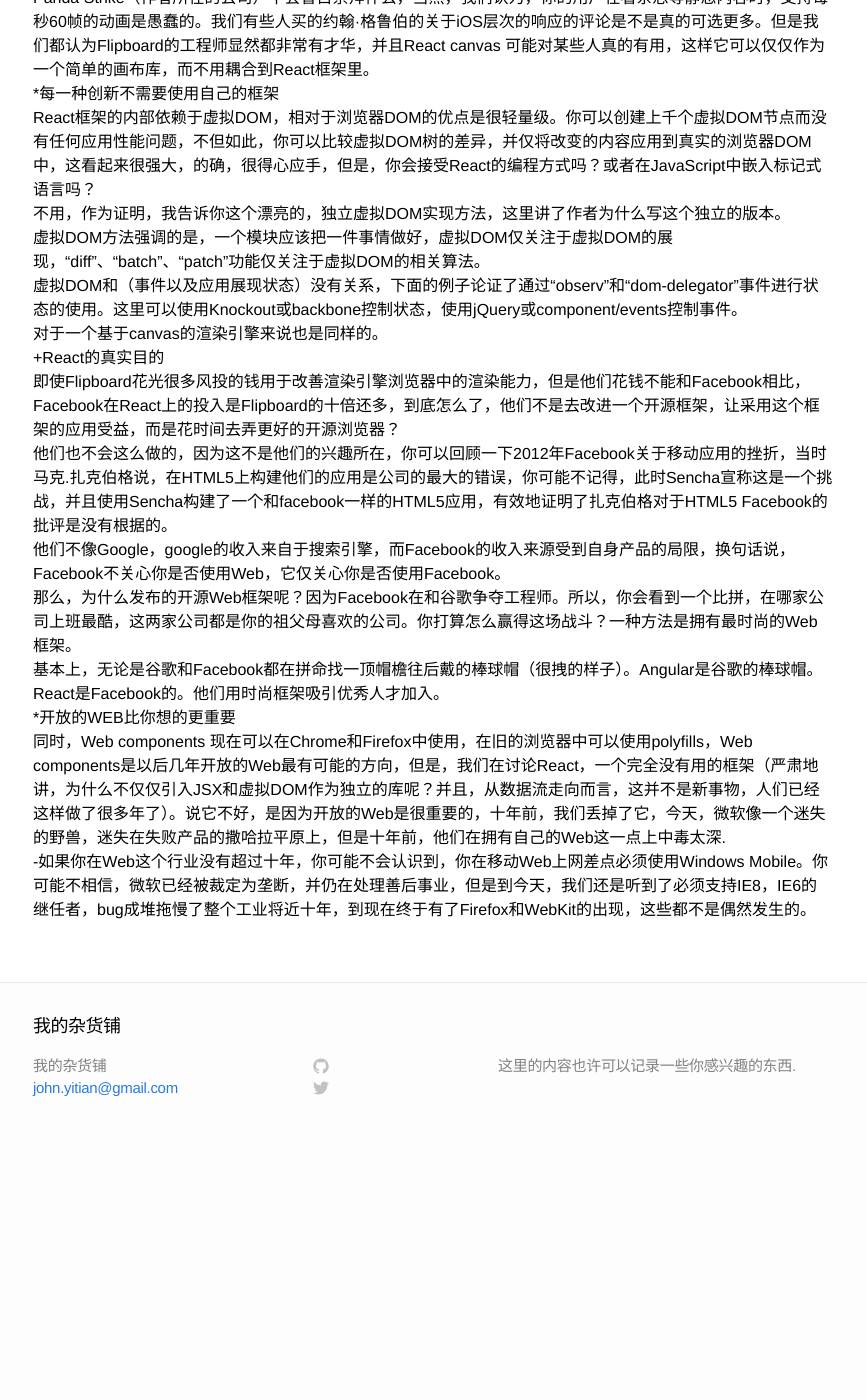
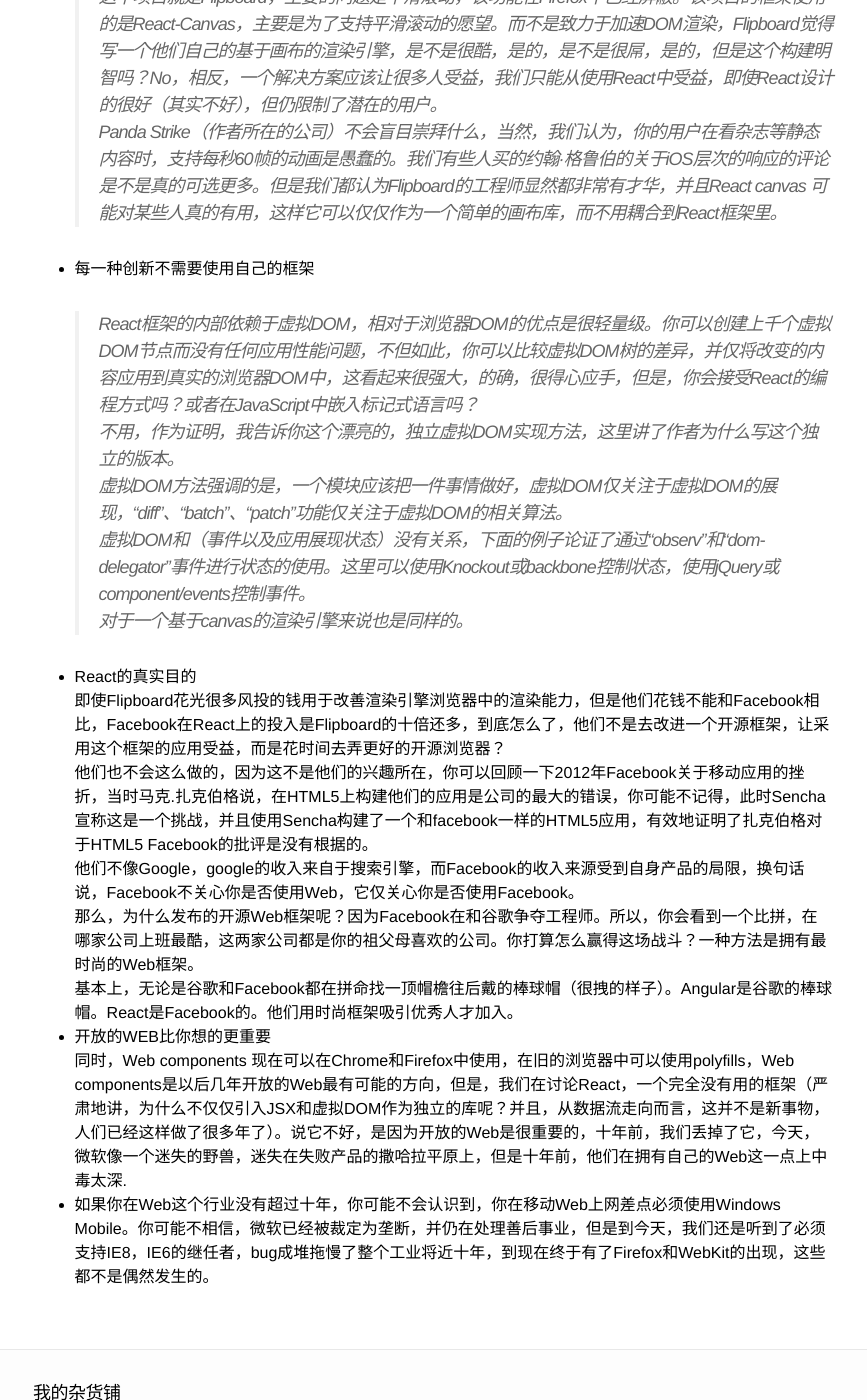
Before and after one commit to lyt23/gitblog, a Jekyll site: the page built from _posts/2015-10-24-ReactJS是一个糟糕的主意.markdown, in a window 1280 px wide and 1400 px high, scrolled down 662 px. Shown: the whole window, without its empty margins (207-1074 px from the left). Built offline with Jekyll 4.4.1, drawn with Linux system fonts in a browser that asks for light colours; before the commit the page ends 1807 px from its top, so only the background shows below that; some of the changed text lies outside the part shown.

Commit message:
修改标记

```diff
--- a/_posts/2015-10-24-ReactJS是一个糟糕的主意.markdown
+++ b/_posts/2015-10-24-ReactJS是一个糟糕的主意.markdown
@@ -5,25 +5,25 @@ date:   2015-10-24 16:59:26
 categories: 前端框架
 ---
 
-*最近有很多关于React框架的令人激动的事情，React好像在和Angular在最时髦的框架层面上一争高下。不幸的是，这两个框架是不利于你的应用健康，对整个软件行业来讲也没有好处。对于新的应用程序，为了所有的事情都能更好地开展，请使用Web components而不是这两个框架。
-React的设计是有问题的，这里可以描述很多细节--关注点分离，用模型耦合视图，注重不必要的优化--但我要告诉你一个故事，说明支持开放标准的重要性，这个故事是个反例，故事讲述的是一个有着大量的风险资本的受欢迎的产品的启动。启动时，他们想使他们的Web应用程序很特别。像之前一些产品一样，他们认为HTML和CSS已经不能满足他们的需求。
+* 最近有很多关于React框架的令人激动的事情，React好像在和Angular在最时髦的框架层面上一争高下。不幸的是，这两个框架是不利于你的应用健康，对整个软件行业来讲也没有好处。对于新的应用程序，为了所有的事情都能更好地开展，请使用Web components而不是这两个框架。
+> React的设计是有问题的，这里可以描述很多细节--关注点分离，用模型耦合视图，注重不必要的优化--但我要告诉你一个故事，说明支持开放标准的重要性，这个故事是个反例，故事讲述的是一个有着大量的风险资本的受欢迎的产品的启动。启动时，他们想使他们的Web应用程序很特别。像之前一些产品一样，他们认为HTML和CSS已经不能满足他们的需求。
 
-*固执启动
-他们使用画布构建他们的渲染引擎，遇到了很多麻烦，但是能正常运行！他们的Web app看起来很特别。然而，事实证明，浏览器厂商正在努力解决这个项目自己的渲染引擎导致的一些问题。事实上，就在这个项目启动两个星期后，宣布了已经有一个主要的浏览器版本，其中包括了解决他们引擎遇到的最大的问题之一的解决方案。（facebook和风投的强大让浏览器厂商做出了妥协让步）
-这个项目就是Flipboard，主要的问题是平滑滚动，该功能在Firefox中已经屏蔽。该项目的框架使用的是React-Canvas，主要是为了支持平滑滚动的愿望。而不是致力于加速DOM渲染，Flipboard觉得写一个他们自己的基于画布的渲染引擎，是不是很酷，是的，是不是很屌，是的，但是这个构建明智吗？No，相反，一个解决方案应该让很多人受益，我们只能从使用React中受益，即使React设计的很好（其实不好），但仍限制了潜在的用户。
+* 固执启动
+> 他们使用画布构建他们的渲染引擎，遇到了很多麻烦，但是能正常运行！他们的Web app看起来很特别。然而，事实证明，浏览器厂商正在努力解决这个项目自己的渲染引擎导致的一些问题。事实上，就在这个项目启动两个星期后，宣布了已经有一个主要的浏览器版本，其中包括了解决他们引擎遇到的最大的问题之一的解决方案。（facebook和风投的强大让浏览器厂商做出了妥协让步）
+> 这个项目就是Flipboard，主要的问题是平滑滚动，该功能在Firefox中已经屏蔽。该项目的框架使用的是React-Canvas，主要是为了支持平滑滚动的愿望。而不是致力于加速DOM渲染，Flipboard觉得写一个他们自己的基于画布的渲染引擎，是不是很酷，是的，是不是很屌，是的，但是这个构建明智吗？No，相反，一个解决方案应该让很多人受益，我们只能从使用React中受益，即使React设计的很好（其实不好），但仍限制了潜在的用户。
 Panda Strike（作者所在的公司）不会盲目崇拜什么，当然，我们认为，你的用户在看杂志等静态内容时，支持每秒60帧的动画是愚蠢的。我们有些人买的约翰·格鲁伯的关于iOS层次的响应的评论是不是真的可选更多。但是我们都认为Flipboard的工程师显然都非常有才华，并且React canvas 可能对某些人真的有用，这样它可以仅仅作为一个简单的画布库，而不用耦合到React框架里。
-*每一种创新不需要使用自己的框架
-React框架的内部依赖于虚拟DOM，相对于浏览器DOM的优点是很轻量级。你可以创建上千个虚拟DOM节点而没有任何应用性能问题，不但如此，你可以比较虚拟DOM树的差异，并仅将改变的内容应用到真实的浏览器DOM中，这看起来很强大，的确，很得心应手，但是，你会接受React的编程方式吗？或者在JavaScript中嵌入标记式语言吗？
+* 每一种创新不需要使用自己的框架
+> React框架的内部依赖于虚拟DOM，相对于浏览器DOM的优点是很轻量级。你可以创建上千个虚拟DOM节点而没有任何应用性能问题，不但如此，你可以比较虚拟DOM树的差异，并仅将改变的内容应用到真实的浏览器DOM中，这看起来很强大，的确，很得心应手，但是，你会接受React的编程方式吗？或者在JavaScript中嵌入标记式语言吗？
 不用，作为证明，我告诉你这个漂亮的，独立虚拟DOM实现方法，这里讲了作者为什么写这个独立的版本。
-虚拟DOM方法强调的是，一个模块应该把一件事情做好，虚拟DOM仅关注于虚拟DOM的展现，“diff”、“batch”、“patch”功能仅关注于虚拟DOM的相关算法。
+> 虚拟DOM方法强调的是，一个模块应该把一件事情做好，虚拟DOM仅关注于虚拟DOM的展现，“diff”、“batch”、“patch”功能仅关注于虚拟DOM的相关算法。
 虚拟DOM和（事件以及应用展现状态）没有关系，下面的例子论证了通过“observ”和“dom-delegator”事件进行状态的使用。这里可以使用Knockout或backbone控制状态，使用jQuery或component/events控制事件。
 对于一个基于canvas的渲染引擎来说也是同样的。
-+React的真实目的
++ React的真实目的
 即使Flipboard花光很多风投的钱用于改善渲染引擎浏览器中的渲染能力，但是他们花钱不能和Facebook相比，Facebook在React上的投入是Flipboard的十倍还多，到底怎么了，他们不是去改进一个开源框架，让采用这个框架的应用受益，而是花时间去弄更好的开源浏览器？
 他们也不会这么做的，因为这不是他们的兴趣所在，你可以回顾一下2012年Facebook关于移动应用的挫折，当时马克.扎克伯格说，在HTML5上构建他们的应用是公司的最大的错误，你可能不记得，此时Sencha宣称这是一个挑战，并且使用Sencha构建了一个和facebook一样的HTML5应用，有效地证明了扎克伯格对于HTML5 Facebook的批评是没有根据的。
 他们不像Google，google的收入来自于搜索引擎，而Facebook的收入来源受到自身产品的局限，换句话说，Facebook不关心你是否使用Web，它仅关心你是否使用Facebook。
 那么，为什么发布的开源Web框架呢？因为Facebook在和谷歌争夺工程师。所以，你会看到一个比拼，在哪家公司上班最酷，这两家公司都是你的祖父母喜欢的公司。你打算怎么赢得这场战斗？一种方法是拥有最时尚的Web框架。
 基本上，无论是谷歌和Facebook都在拼命找一顶帽檐往后戴的棒球帽（很拽的样子）。Angular是谷歌的棒球帽。React是Facebook的。他们用时尚框架吸引优秀人才加入。
-*开放的WEB比你想的更重要
+* 开放的WEB比你想的更重要
 同时，Web components 现在可以在Chrome和Firefox中使用，在旧的浏览器中可以使用polyfills，Web components是以后几年开放的Web最有可能的方向，但是，我们在讨论React，一个完全没有用的框架（严肃地讲，为什么不仅仅引入JSX和虚拟DOM作为独立的库呢？并且，从数据流走向而言，这并不是新事物，人们已经这样做了很多年了）。说它不好，是因为开放的Web是很重要的，十年前，我们丢掉了它，今天，微软像一个迷失的野兽，迷失在失败产品的撒哈拉平原上，但是十年前，他们在拥有自己的Web这一点上中毒太深.
--如果你在Web这个行业没有超过十年，你可能不会认识到，你在移动Web上网差点必须使用Windows Mobile。你可能不相信，微软已经被裁定为垄断，并仍在处理善后事业，但是到今天，我们还是听到了必须支持IE8，IE6的继任者，bug成堆拖慢了整个工业将近十年，到现在终于有了Firefox和WebKit的出现，这些都不是偶然发生的。
+- 如果你在Web这个行业没有超过十年，你可能不会认识到，你在移动Web上网差点必须使用Windows Mobile。你可能不相信，微软已经被裁定为垄断，并仍在处理善后事业，但是到今天，我们还是听到了必须支持IE8，IE6的继任者，bug成堆拖慢了整个工业将近十年，到现在终于有了Firefox和WebKit的出现，这些都不是偶然发生的。
```
